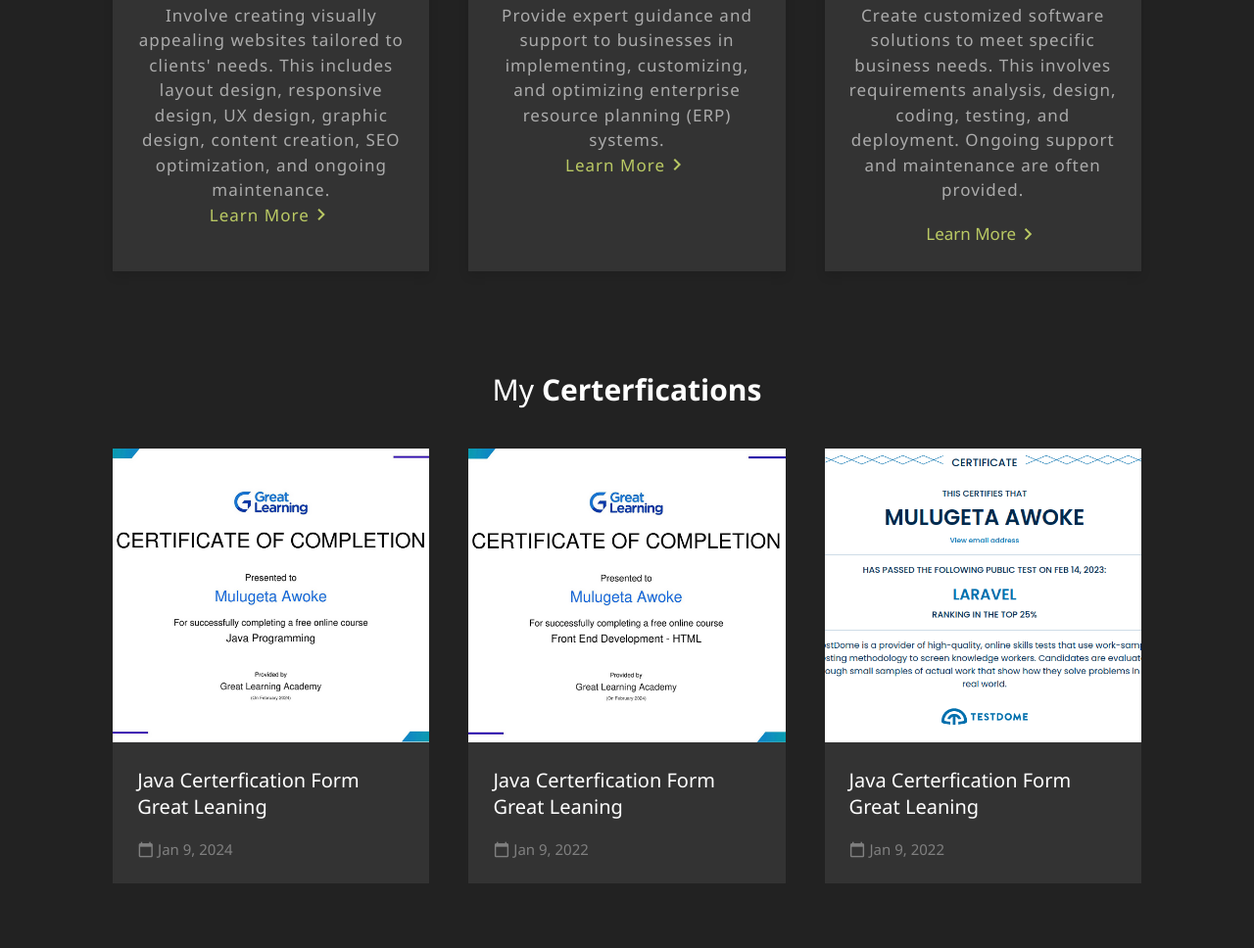
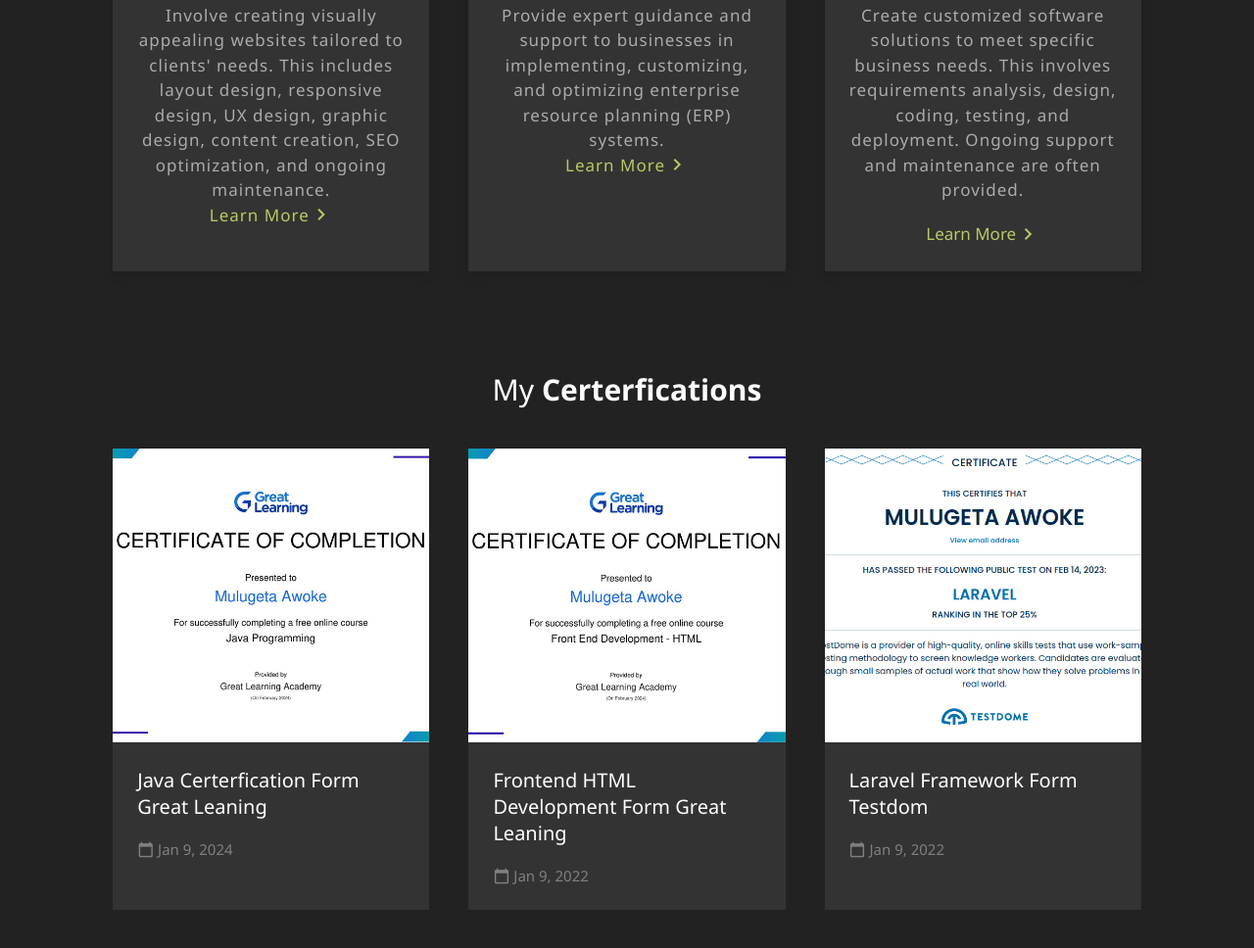
Before and after one commit to mule7007/portifilo, a plain HTML site: page index.html in a window 1280 px wide. Shown: the part 4333-5301 px from the top of the page at 98% size. Drawn offline with nearby package versions, Linux system fonts and the light colour scheme.

Commit message:
simple tocuh

```diff
--- a/index.html
+++ b/index.html
@@ -135,7 +135,7 @@
                     <p>
                         Leads the strategic planning, implementation, and management of information systems to support effective decision-making and enhance organizational performance
                     </p>
-                    <p class="university">new york university</p>
+                    <p class="university">Addis Ababa</p>
                 </div>
             </div>
         </div>
@@ -255,7 +255,7 @@
                     <img src="images/post-2.png" alt="" />
                 </div>
                 <div class="content">
-                    <h2>Java Certerfication form Great Leaning</h2>
+                    <h2>Frontend HTML Development form Great Leaning</h2>
 
                     <span><i class="material-icons"> calendar_today </i> Jan 9, 2022</span>
 
@@ -266,7 +266,7 @@
                     <img src="images/post-3.png" alt="" />
                 </div>
                 <div class="content">
-                    <h2>Java Certerfication form Great Leaning</h2>
+                    <h2>Laravel Framework form Testdom</h2>
 
                     <span><i class="material-icons"> calendar_today </i> Jan 9, 2022</span>
 
```
